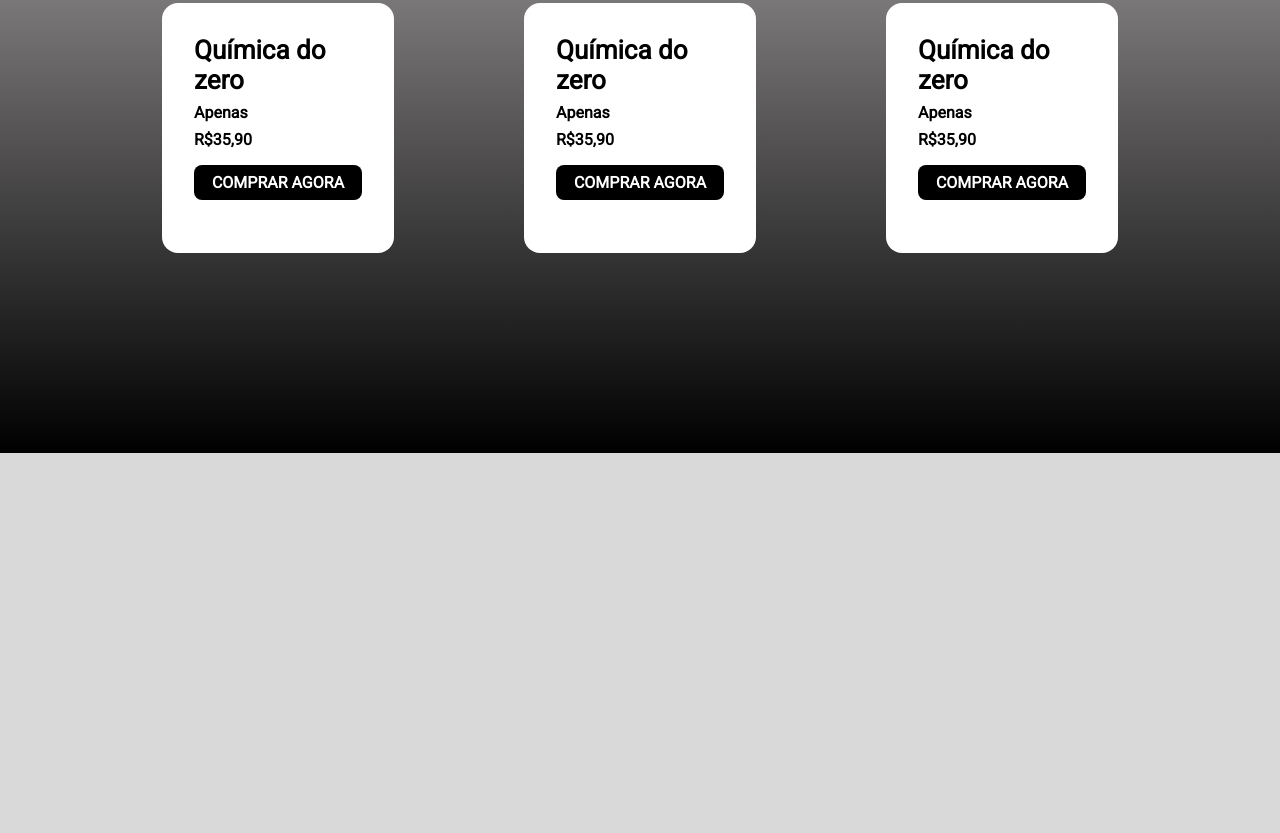
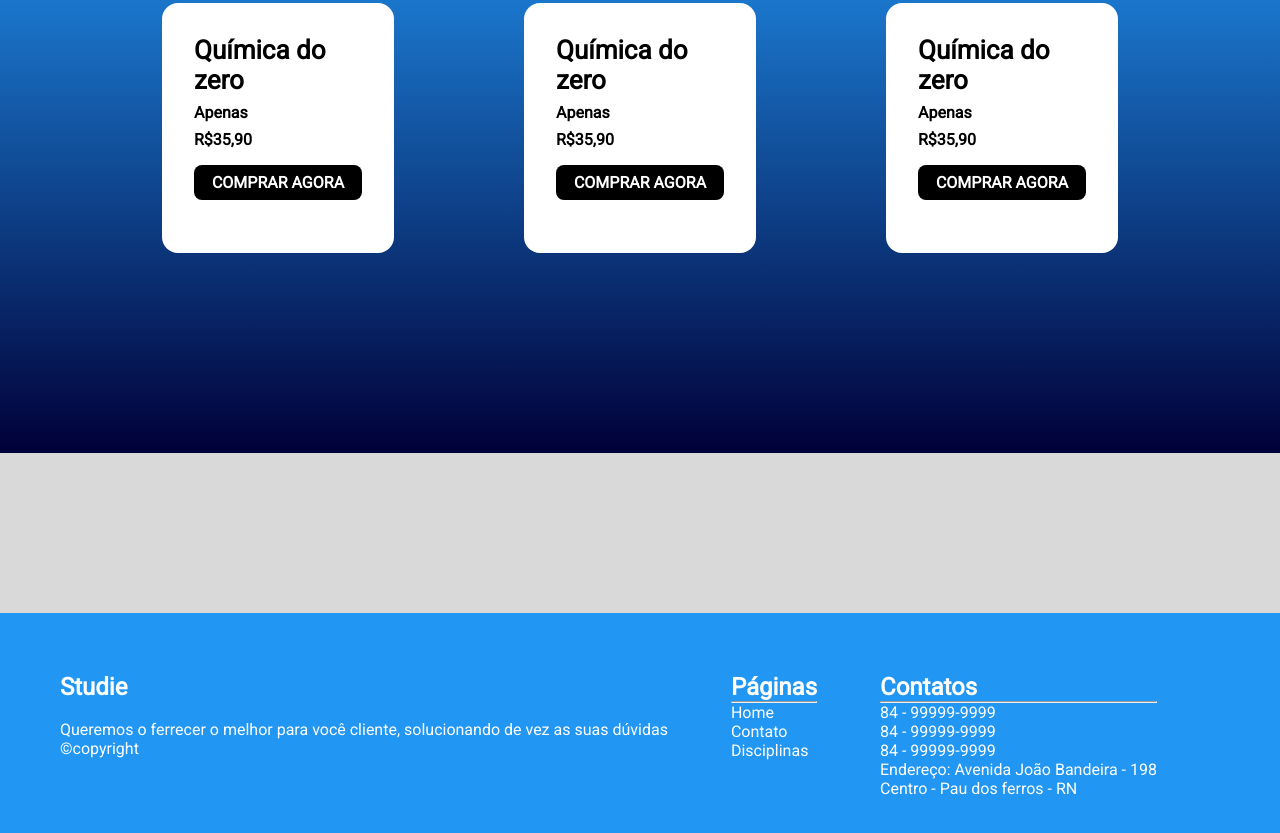
Before and after one commit to robertdiniz/Web-Design-Projeto-Final, a plain HTML site: page index.html in a window 1280 px wide. Shown: the part 791-1624 px from the top of the page. Before the commit the page ends 1244 px from the top, so only its background shows below. Drawn offline with Linux system fonts and the light colour scheme.

Commit message:
avemaria

```diff
--- a/css/style.css
+++ b/css/style.css
@@ -122,9 +122,14 @@ section {
   flex-direction: column;
   width: 100%;
   background: rgb(0,0,0);
-  background: linear-gradient(360deg, rgba(0,0,0,1) 0%, rgba(154,151,151,1) 100%);
+  background: linear-gradient(180deg,#2196f3, #000038);
   padding: 32px;
   padding-bottom: 200px;
+}
+
+a:hover{
+  opacity: 70%;
+  color: red;
 }
 
 .buy {
@@ -155,3 +160,22 @@ section {
   align-items: center;
   width: 100%;
 }
+
+/* FOOTER */
+.footer{
+  width: 100%;
+  padding: 60px;
+  background-image: linear-gradient( to left, #2196f3,blue, #000038 );
+  color: white;
+  display: flex;
+  justify-content: space-between;
+}
+
+.footerinicial{
+  width: 100%;
+  padding: 60px;
+  background-color: #2196f3;
+  color: white;
+  display: flex;
+  justify-content: space-between;
+}
--- a/index.html
+++ b/index.html
@@ -76,11 +76,35 @@
         </section>
     </main>
 
-    <footer>
-        <section id="footer">
+    <footer style="margin-top: 160px;" class="footerinicial">
+        <div>
+            <h2 style="color: puple;">Studie</h2>
+            <br>
+            <p>Queremos o ferrecer o melhor para você cliente, solucionando de vez as suas dúvidas</p>
+            <div>
+                <p>&copy;copyright</p>
+            </div>
+         </div>
+        <div>
+            <h2>Páginas</h2>
+            <hr>
+            <p><a href="index.html" style="color:white;">Home</a></p>
+            <p><a href="contato.html" style="color:white;">Contato</a></p>
+            <p><a href="disciplinas.html" style="color:white;">Disciplinas</a></p>
+        </div>
+        <div>
+            <h2>Contatos</a></h2>
+            <hr>
+            <p>84 - 99999-9999</p>
+            <p>84 - 99999-9999</p>
+            <p>84 - 99999-9999</p>
+            <p>Endereço: Avenida João Bandeira - 198</p>
+            <p>Centro - Pau dos ferros - RN</p>
+        </div>
+        <div>
 
-        </section>
-    </footer>
+        </div>
+      </footer>
 
 </body>
 </html>
```
